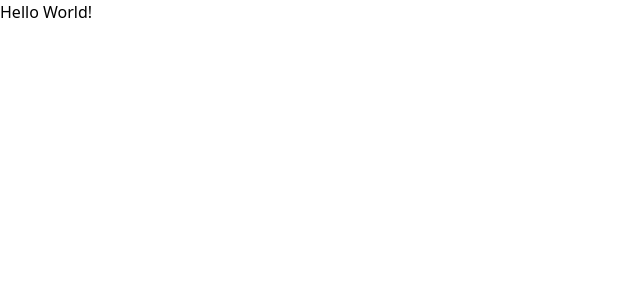
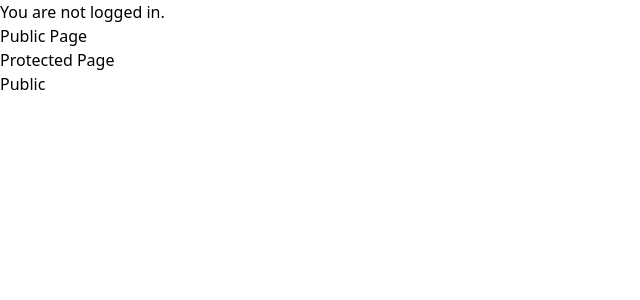
Before and after one commit to peguimasid/Vite-Boilerplate, a React (Vite) app: page / in a window 1280 px wide. Shown: the top 300 px of the page, without its empty margins (0-640 px from the left). Built offline with nearby package versions, Linux system fonts and the light colour scheme.

Commit message:
basic simulated auth

```diff
--- a/src/App.tsx
+++ b/src/App.tsx
@@ -1,19 +1,119 @@
-import { FunctionComponent } from 'react';
-import { RouterProvider, createBrowserRouter } from 'react-router-dom';
+import * as React from 'react';
+import { Routes, Route, Link, useNavigate, useLocation, Navigate, Outlet } from 'react-router-dom';
+import { AuthProvider, useAuthContext } from './contexts/Auth';
 
-const router = createBrowserRouter([
-  {
-    path: '/',
-    element: <h1>Hello World!</h1>
-  },
-  {
-    path: '/about',
-    element: <h1>about</h1>
+export default function App() {
+  return (
+    <AuthProvider>
+      <Routes>
+        <Route element={<Layout />}>
+          <Route path="/" element={<PublicPage />} />
+          <Route path="/login" element={<LoginPage />} />
+          <Route
+            path="/protected"
+            element={
+              <RequireAuth>
+                <ProtectedPage />
+              </RequireAuth>
+            }
+          />
+        </Route>
+      </Routes>
+    </AuthProvider>
+  );
+}
+
+function Layout() {
+  return (
+    <div>
+      <AuthStatus />
+
+      <ul>
+        <li>
+          <Link to="/">Public Page</Link>
+        </li>
+        <li>
+          <Link to="/protected">Protected Page</Link>
+        </li>
+      </ul>
+
+      <Outlet />
+    </div>
+  );
+}
+
+function AuthStatus() {
+  const auth = useAuthContext();
+  const navigate = useNavigate();
+
+  if (!auth.user) {
+    return <p>You are not logged in.</p>;
   }
-]);
 
-const App: FunctionComponent = () => {
-  return <RouterProvider router={router} />;
-};
+  return (
+    <p>
+      Welcome {auth.user}!{' '}
+      <button
+        onClick={() => {
+          auth.signOut(() => navigate('/'));
+        }}
+        className="bg-fuchsia-500"
+      >
+        Sign out
+      </button>
+    </p>
+  );
+}
 
-export default App;
+function RequireAuth({ children }: { children: JSX.Element }) {
+  const auth = useAuthContext();
+  const location = useLocation();
+
+  if (!auth.user) {
+    // Redirect them to the /login page, but save the current location they were
+    // trying to go to when they were redirected. This allows us to send them
+    // along to that page after they login, which is a nicer user experience
+    // than dropping them off on the home page.
+    return <Navigate to="/login" state={{ from: location }} replace />;
+  }
+
+  return children;
+}
+
+function LoginPage() {
+  const navigate = useNavigate();
+  const location = useLocation();
+  const auth = useAuthContext();
+
+  const from = location.state?.from?.pathname || '/';
+
+  function handleSubmit(event: React.FormEvent<HTMLFormElement>) {
+    event.preventDefault();
+
+    const formData = new FormData(event.currentTarget);
+    const username = formData.get('username') as string;
+
+    auth.signIn(username, () => navigate(from, { replace: true }));
+  }
+
+  return (
+    <div>
+      <p>You must log in to view the page at {from}</p>
+
+      <form onSubmit={handleSubmit}>
+        <label>
+          Username: <input name="username" type="text" />
+        </label>{' '}
+        <button type="submit">Login</button>
+      </form>
+    </div>
+  );
+}
+
+function PublicPage() {
+  return <h3>Public</h3>;
+}
+
+function ProtectedPage() {
+  return <h3>Protected</h3>;
+}
--- /dev/null
+++ b/src/contexts/Auth.tsx
@@ -0,0 +1,53 @@
+import { createContext, useState, FunctionComponent, useContext, PropsWithChildren, useMemo } from 'react';
+
+interface AuthContextType {
+  user: string;
+  signIn: (user: string, callback: VoidFunction) => void;
+  signOut: (callback: VoidFunction) => void;
+}
+
+const fakeAuthProvider = {
+  isAuthenticated: false,
+  signIn(callback: VoidFunction) {
+    fakeAuthProvider.isAuthenticated = true;
+    setTimeout(callback, 100);
+  },
+  signOut(callback: VoidFunction) {
+    fakeAuthProvider.isAuthenticated = false;
+    setTimeout(callback, 100);
+  }
+};
+
+const AuthContext = createContext<AuthContextType>(null!);
+
+export const AuthProvider: FunctionComponent<PropsWithChildren> = ({ children }) => {
+  const [user, setUser] = useState<string>('');
+
+  const signIn = (newUser: string, callback: VoidFunction) => {
+    return fakeAuthProvider.signIn(() => {
+      setUser(newUser);
+      callback();
+    });
+  };
+
+  const signOut = (callback: VoidFunction) => {
+    return fakeAuthProvider.signOut(() => {
+      setUser('');
+      callback();
+    });
+  };
+
+  const value = useMemo(() => {
+    return { user, signIn, signOut };
+  }, [user]);
+
+  return <AuthContext.Provider value={value}>{children}</AuthContext.Provider>;
+};
+
+export const useAuthContext = (): AuthContextType => {
+  const context = useContext(AuthContext);
+  if (!context) {
+    throw new Error('useAuthContext must be used within a AuthProvider');
+  }
+  return context;
+};
--- a/src/main.tsx
+++ b/src/main.tsx
@@ -4,11 +4,15 @@ import { StrictMode } from 'react';
 import ReactDOM from 'react-dom/client';
 import App from './App';
 
+import { BrowserRouter } from 'react-router-dom';
+
 const rootElement = document.getElementById('root') as HTMLElement;
 const root = ReactDOM.createRoot(rootElement);
 
 root.render(
   <StrictMode>
-    <App />
+    <BrowserRouter>
+      <App />
+    </BrowserRouter>
   </StrictMode>
 );
```
